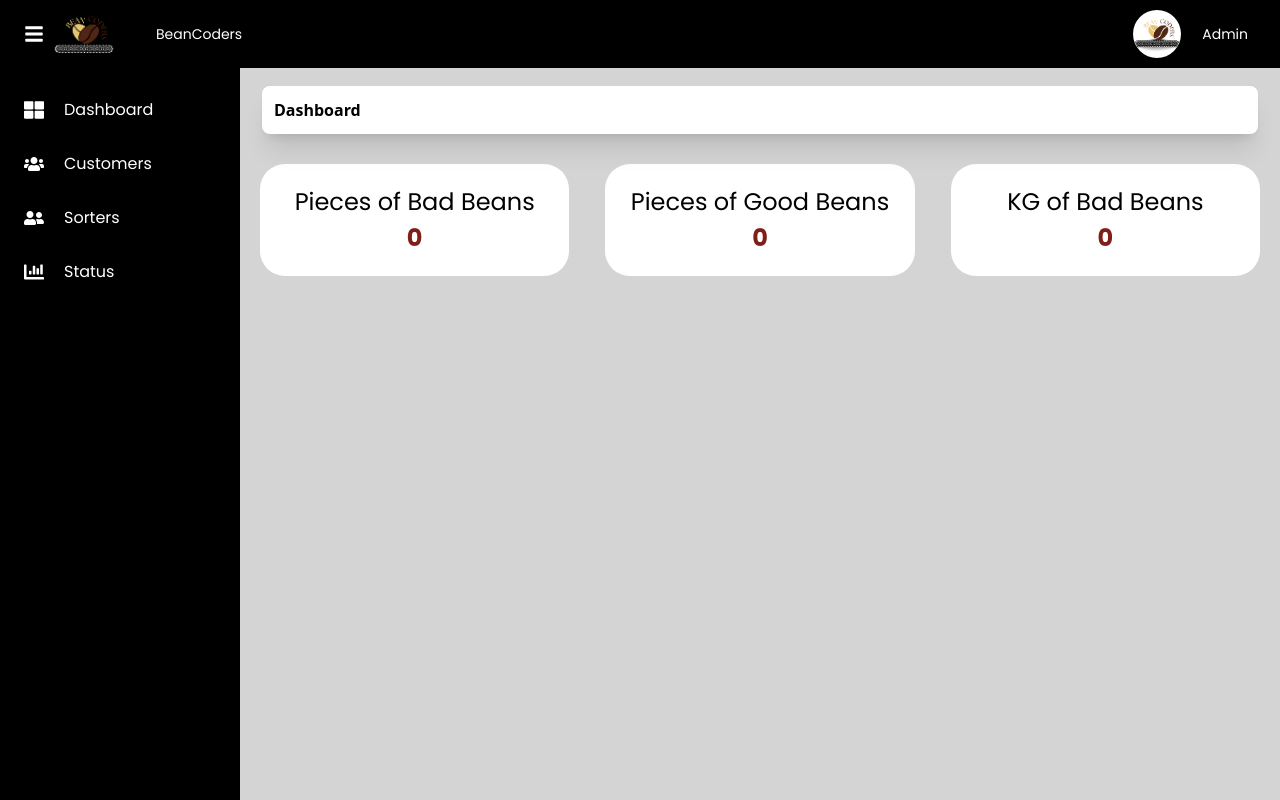
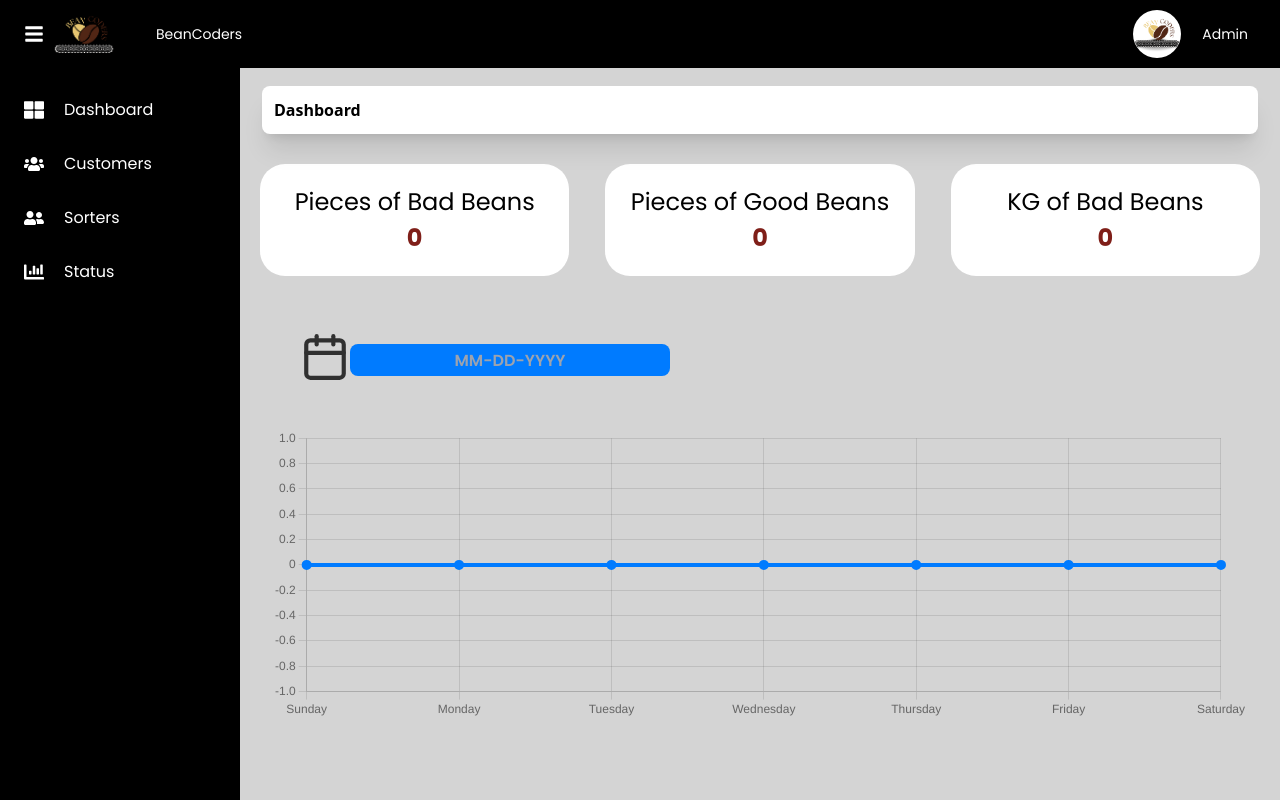
Before and after one commit to joephinecalapiz/beancoders-coffee-sorters, a React (Vite) app: page /dashboard in a window 1280 px wide. Built offline with nearby package versions, Linux system fonts and the light colour scheme; no server answers; sample sign-in values are in the browser's storage.

Commit message:
add chart to dashboard

```diff
--- a/src/screens/DashboardScreen/Chart.jsx
+++ b/src/screens/DashboardScreen/Chart.jsx
@@ -120,7 +120,7 @@ const ChartComponent = () => {
                     <div className="btn-toolbar mb-2 mb-md-0">
                         <div className="btn-group me-2">
                             <span data-feather="calendar" className="calendar-icon"></span>
-                            {/* <DatePicker
+                            <DatePicker
                                 selected={selectedDate}
                                 onChange={handleDateChange}
                                 className="relative btn btn-sm mt-3 btn-outline-secondary"
@@ -130,7 +130,7 @@ const ChartComponent = () => {
                                 placeholderText="mm-dd-yyyy"
                                 showYearDropdown
                                 dropdownMode="select"
-                            /> */}
+                            />
                     </div>
                 </div>
             </div>
--- a/src/screens/DashboardScreen/Dashboard.jsx
+++ b/src/screens/DashboardScreen/Dashboard.jsx
@@ -267,7 +267,16 @@ const Dashboard = () => {
             dropdownMode="select"
           /> */}
           {/* <canvas className="chart my-4 w-100 m-3" id="myChart" width="500" height="150"></canvas> */}
-          {/* <ChartComponent /> */}
+          <div
+            className={`p-5 ${navVisible ? "" : "sm:ml-44"}`}
+            style={{
+              transition: "margin-left 0.3s ease",
+              marginTop: "-20px",
+            }}
+          >
+            <ChartComponent />
+          </div>
+
       </div>
       <Modal
         isOpen={isModalOpen}
```
